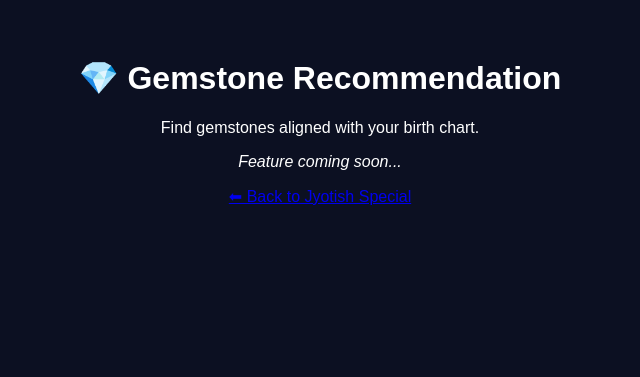
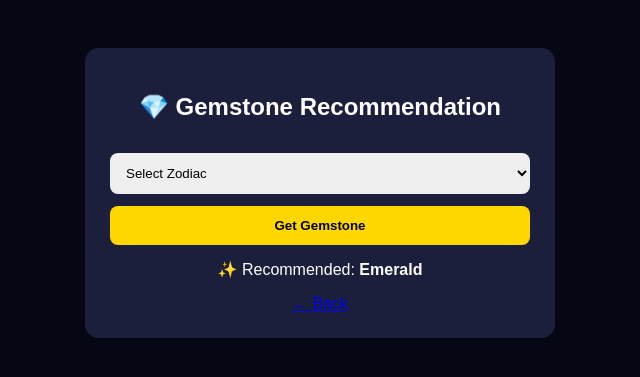
Before and after one commit to Udita1995/astro-ai-bot, a Flask app: page /gemstone in a window 1280 px wide. Shown: the top 377 px of the page, without its empty margins (320-960 px from the left). Run offline with Flask 3, Linux system fonts and the light colour scheme.

Commit message:
Update gemstone.html

```diff
--- a/templates/gemstone.html
+++ b/templates/gemstone.html
@@ -1,17 +1,25 @@
 <!DOCTYPE html>
 <html>
 <head>
-    <title>Gemstone Recommendation | AstroRashi</title>
-    <meta name="viewport" content="width=device-width, initial-scale=1">
+<title>Gemstone | AstroRashi</title>
+<meta name="viewport" content="width=device-width, initial-scale=1">
+<style>
+body{background:#050714;color:white;font-family:Arial;text-align:center;padding:40px}
+.box{max-width:420px;margin:auto;background:#1b1f3b;padding:25px;border-radius:14px}
+select,button{width:100%;padding:12px;margin-top:12px;border-radius:8px;border:none}
+button{background:gold;font-weight:bold}
+</style>
 </head>
-<body style="background:#0c1022;color:white;font-family:Arial;text-align:center;padding:30px;">
-
-<h1>💎 Gemstone Recommendation</h1>
-<p>Find gemstones aligned with your birth chart.</p>
-
-<p><i>Feature coming soon...</i></p>
-
-<a href="/jyotish-special">⬅ Back to Jyotish Special</a>
-
+<body>
+<div class="box">
+<h2>💎 Gemstone Recommendation</h2>
+<select>
+<option>Select Zodiac</option>
+<option>Libra</option><option>Scorpio</option>
+</select>
+<button>Get Gemstone</button>
+<p style="margin-top:15px;">✨ Recommended: <b>Emerald</b></p>
+<a href="/jyotish-special">← Back</a>
+</div>
 </body>
 </html>
```
